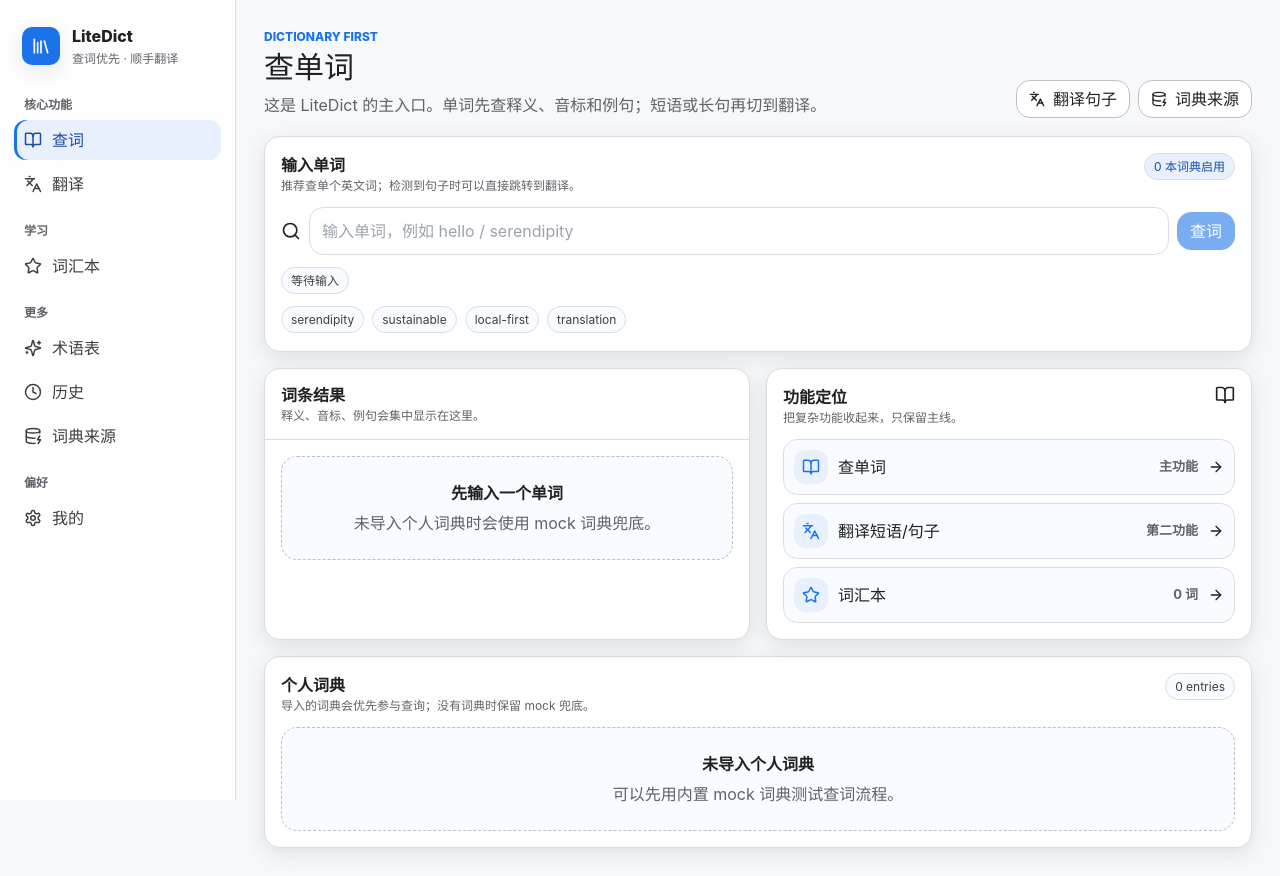
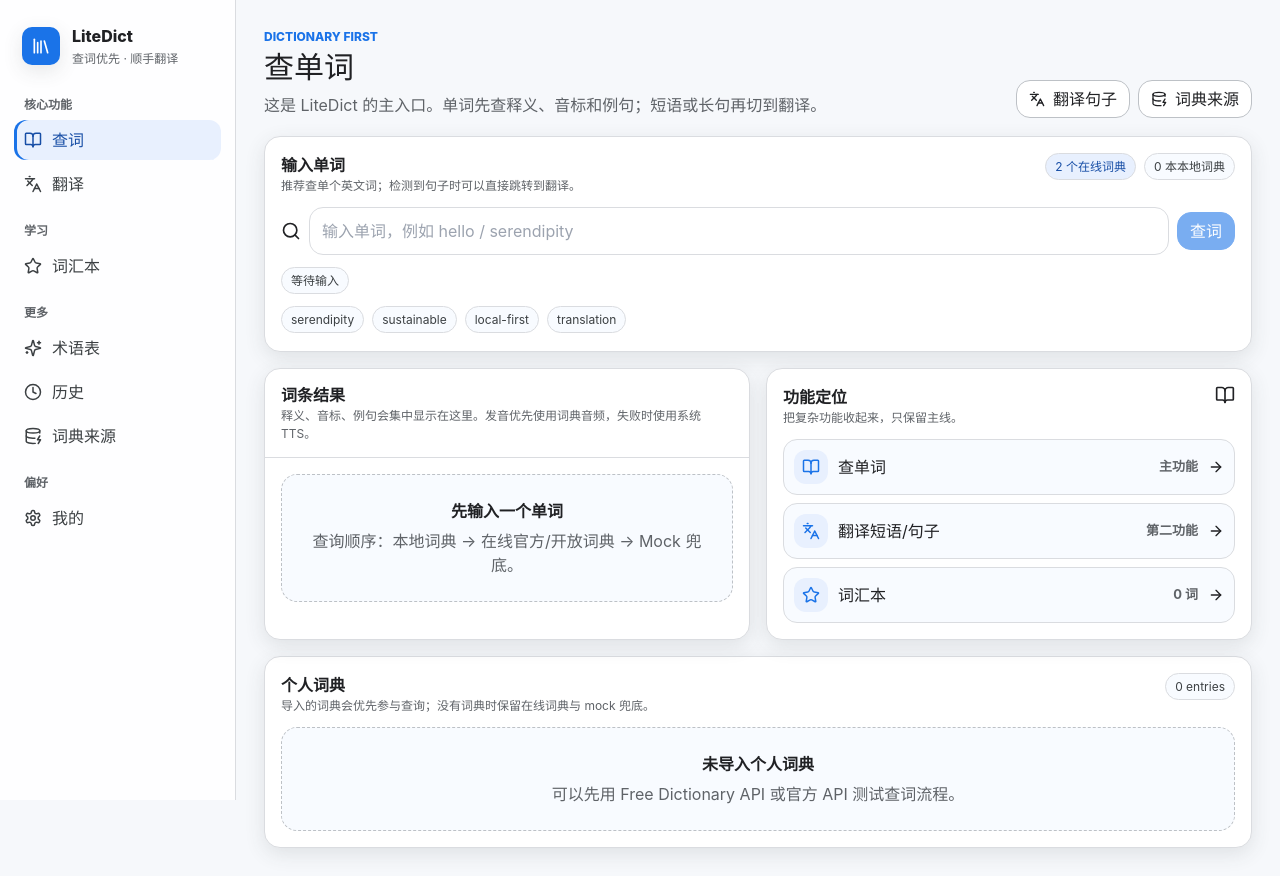
Before and after one commit to Becauseiloveyo/translation, a React (Vite) app: page / in a window 1280 px wide. Built offline with nearby package versions, Linux system fonts and the light colour scheme.

Commit message:
Add pronunciation playback to lookup results

```diff
--- a/src/pages/DictionaryPage.tsx
+++ b/src/pages/DictionaryPage.tsx
@@ -1,4 +1,4 @@
-import { ArrowRight, BookOpen, DatabaseZap, Languages, Plus, Search, Star } from "lucide-react";
+import { ArrowRight, BookOpen, DatabaseZap, Languages, Plus, Search, Star, Volume2 } from "lucide-react";
 import { FormEvent, useMemo, useState } from "react";
 import { EmptyState } from "../components/EmptyState";
 import { PageKey } from "../components/AppShell";
@@ -20,6 +20,7 @@
   const [error, setError] = useState("");
   const [isLoading, setIsLoading] = useState(false);
   const enabledDictionaries = store.userDictionaries.filter((dictionary) => dictionary.enabled).length;
+  const enabledOnlineDictionaries = store.apiProviders.filter((provider) => provider.enabled && provider.useFor.includes("dictionary")).length;
   const queryKind = useMemo(() => getQueryKind(query), [query]);
 
   async function handleLookup(event: FormEvent) {
@@ -69,6 +70,19 @@
     void runLookup(word);
   }
 
+  function playPronunciation(locale: "en-US" | "en-GB") {
+    if (!entry) {
+      return;
+    }
+    const audioUrl = locale === "en-US" ? entry.audioUS ?? entry.audioUK : entry.audioUK ?? entry.audioUS;
+    if (audioUrl) {
+      const audio = new Audio(audioUrl);
+      void audio.play().catch(() => speakWord(entry.headword, locale));
+      return;
+    }
+    speakWord(entry.headword, locale);
+  }
+
   return (
     <section className="page dictionary-focus-page">
       <header className="translate-titlebar">
@@ -95,7 +109,10 @@
             <div className="panel-title">输入单词</div>
             <div className="muted small">推荐查单个英文词；检测到句子时可以直接跳转到翻译。</div>
           </div>
-          <span className="chip good">{enabledDictionaries} 本词典启用</span>
+          <div className="row">
+            <span className="chip good">{enabledOnlineDictionaries} 个在线词典</span>
+            <span className="chip">{enabledDictionaries} 本本地词典</span>
+          </div>
         </div>
         <form
           className="search-row"
@@ -138,7 +155,7 @@
           <div className="panel-header">
             <div>
               <div className="panel-title">词条结果</div>
-              <div className="muted small">释义、音标、例句会集中显示在这里。</div>
+              <div className="muted small">释义、音标、例句会集中显示在这里。发音优先使用词典音频，失败时使用系统 TTS。</div>
             </div>
             {entry ? <span className="chip good">{entry.source ?? "Local"}</span> : null}
           </div>
@@ -150,8 +167,24 @@
                   <div>
                     <div className="word-title">{entry.headword}</div>
                     <div className="phonetic-row">
-                      {entry.phoneticUS ? <span>US {entry.phoneticUS}</span> : null}
-                      {entry.phoneticUK ? <span>UK {entry.phoneticUK}</span> : null}
+                      {entry.phoneticUS ? (
+                        <button className="chip-button" type="button" onClick={() => playPronunciation("en-US")} title="播放美式发音">
+                          US {entry.phoneticUS}
+                          <Volume2 size={14} aria-hidden="true" />
+                        </button>
+                      ) : null}
+                      {entry.phoneticUK ? (
+                        <button className="chip-button" type="button" onClick={() => playPronunciation("en-GB")} title="播放英式发音">
+                          UK {entry.phoneticUK}
+                          <Volume2 size={14} aria-hidden="true" />
+                        </button>
+                      ) : null}
+                      {!entry.phoneticUS && !entry.phoneticUK ? (
+                        <button className="chip-button" type="button" onClick={() => playPronunciation("en-US")} title="使用系统发音">
+                          发音
+                          <Volume2 size={14} aria-hidden="true" />
+                        </button>
+                      ) : null}
                     </div>
                   </div>
                   <button className="button" type="button" onClick={addToVocabulary}>
@@ -177,7 +210,7 @@
                 </div>
               </div>
             ) : (
-              <EmptyState title="先输入一个单词" body="未导入个人词典时会使用 mock 词典兜底。" />
+              <EmptyState title="先输入一个单词" body="查询顺序：本地词典 → 在线官方/开放词典 → Mock 兜底。" />
             )}
           </div>
         </section>
@@ -223,7 +256,7 @@
         <div className="item-head">
           <div>
             <div className="panel-title">个人词典</div>
-            <div className="muted small">导入的词典会优先参与查询；没有词典时保留 mock 兜底。</div>
+            <div className="muted small">导入的词典会优先参与查询；没有词典时保留在线词典与 mock 兜底。</div>
           </div>
           <span className="chip">{store.dictionaryEntries.length} entries</span>
         </div>
@@ -258,11 +291,22 @@
             ))}
           </div>
         ) : (
-          <EmptyState title="未导入个人词典" body="可以先用内置 mock 词典测试查词流程。" />
+          <EmptyState title="未导入个人词典" body="可以先用 Free Dictionary API 或官方 API 测试查词流程。" />
         )}
       </section>
     </section>
   );
+}
+
+function speakWord(word: string, locale: "en-US" | "en-GB") {
+  if (!("speechSynthesis" in window)) {
+    return;
+  }
+  window.speechSynthesis.cancel();
+  const utterance = new SpeechSynthesisUtterance(word);
+  utterance.lang = locale;
+  utterance.rate = 0.9;
+  window.speechSynthesis.speak(utterance);
 }
 
 function getQueryKind(query: string) {
```
